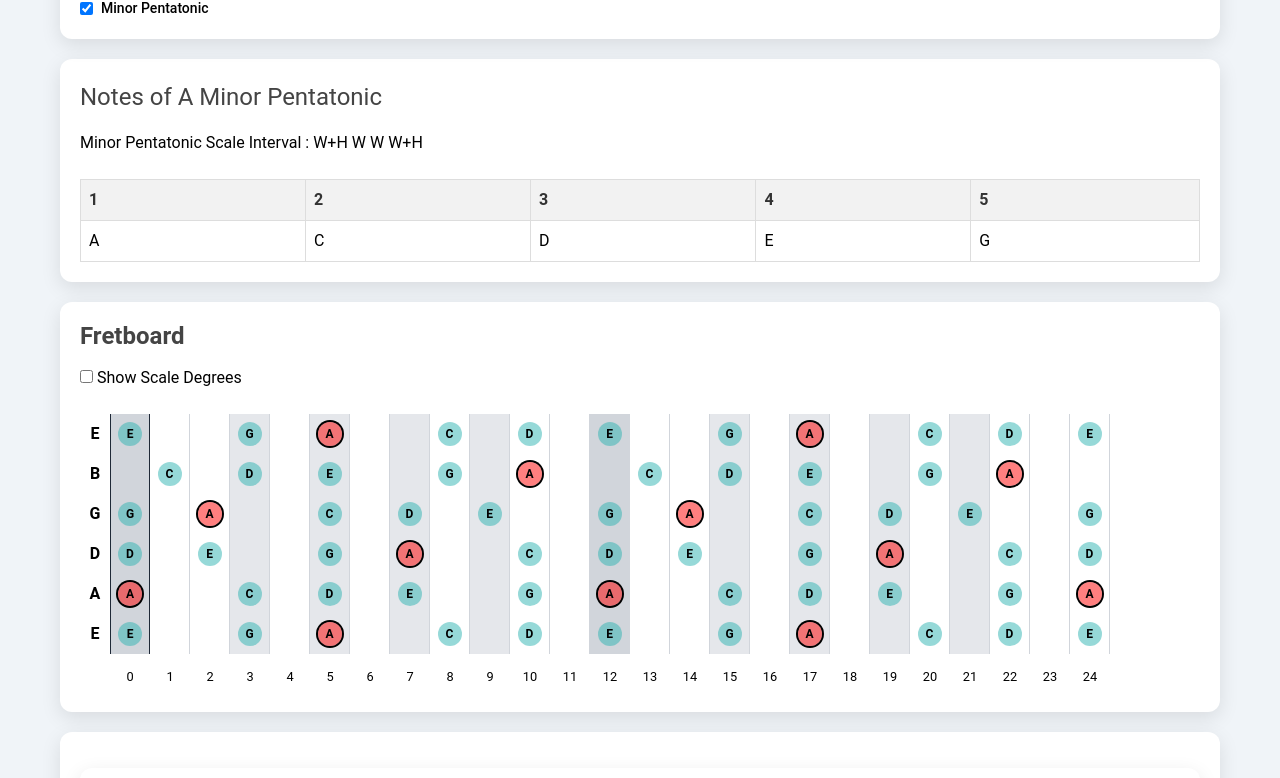
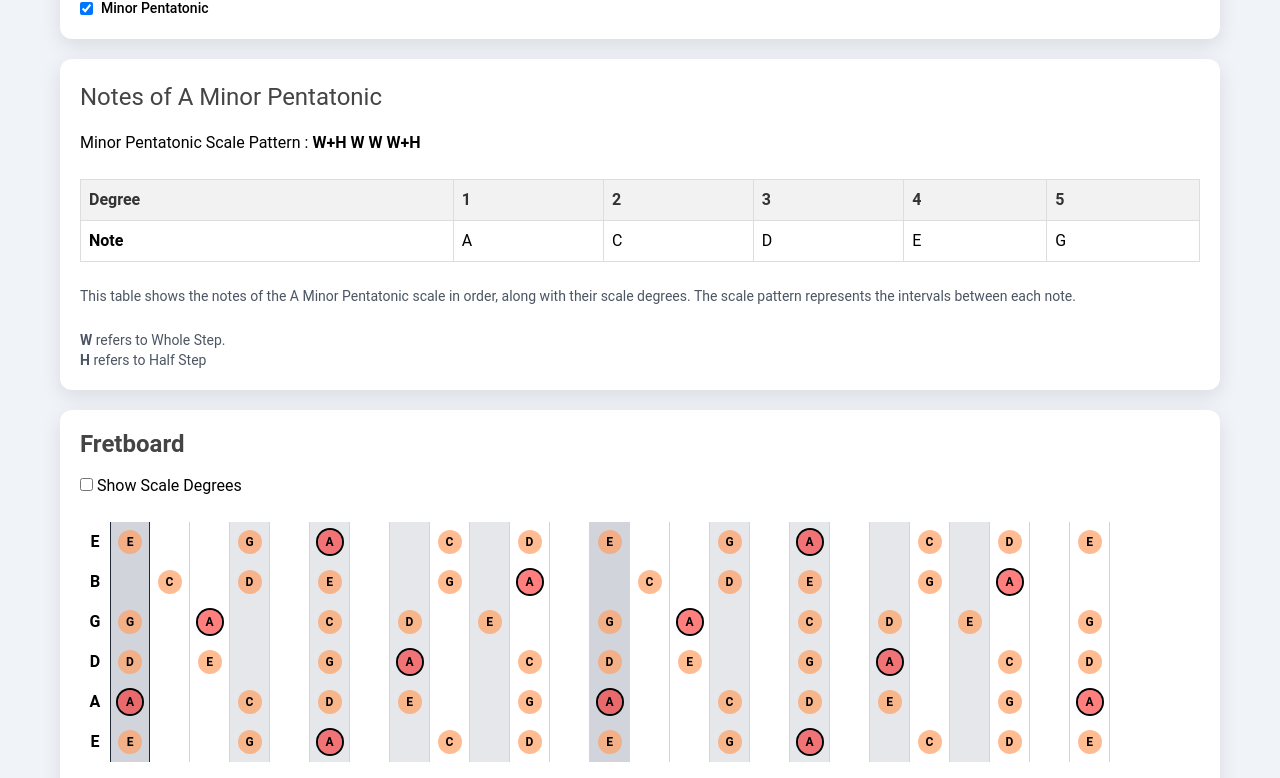
Before and after one commit to humandotlearning/guitar_visualiser, a React (Create React App) app: page / in a window 1280 px wide. Shown: the part 667-1445 px from the top of the page. Built offline with nearby package versions, Linux system fonts and the light colour scheme.

Commit message:
+ minute UI improvements

```diff
--- a/src/components/Fretboard.jsx
+++ b/src/components/Fretboard.jsx
@@ -20,7 +20,7 @@ const FretboardNote = ({ note, fret, stringIndex, isRoot, selectedScale, showSca
       {isInScale && (
         <div
           className={`absolute top-1/2 left-1/2 transform -translate-x-1/2 -translate-y-1/2 w-6 h-6 rounded-full flex items-center justify-center text-xs font-bold ${isRoot ? 'ring-2 ring-black' : ''}`}
-          style={{ backgroundColor: isRoot ? 'rgba(255, 0, 0, 0.5)' : 'rgba(49, 181, 178, 0.51)' }}
+          style={{ backgroundColor: isRoot ? 'rgba(255, 0, 0, 0.5)' : 'rgba(255, 159, 100, 0.7)' }}
         >
           {showScaleDegrees ? scaleDegree : note}
         </div>
--- a/src/components/ScaleNotes.jsx
+++ b/src/components/ScaleNotes.jsx
@@ -12,11 +12,12 @@ const ScaleNotes = ({ rootNote, selectedScale }) => {
   return (
     <div>
       <h2>Notes of {rootNote} {selectedScale.name} </h2>
-      <h3> {selectedScale.name} Scale Interval  :  {scalePattern}</h3>
+      <h3> {selectedScale.name} Scale Pattern  :  <b>{scalePattern}</b></h3>
       <br></br>
       <table className="table-auto">
         <thead>
           <tr>
+          <th className="border p-2">Degree</th>
             {scaleNotes.map((note, index) => (
               <th key={index}>{index + 1}</th>
             ))}
@@ -24,12 +25,22 @@ const ScaleNotes = ({ rootNote, selectedScale }) => {
         </thead>
         <tbody>
           <tr>
+          <td className="border p-2 font-medium"><b>Note</b></td>
             {scaleNotes.map((note, index) => (
               <td key={index}>{note}</td>
             ))}
           </tr>
         </tbody>
-      </table>
+      </table><br/>
+      <p className="text-sm text-gray-600">
+        This table shows the notes of the {rootNote} {selectedScale.name} scale in order,
+        along with their scale degrees. The scale pattern represents the intervals between each note.
+      </p>
+      <br/>
+      <p className="text-sm text-gray-600">
+        <b>W </b> refers to Whole Step.<br/>
+        <b>H </b> refers to Half Step
+      </p>
     </div>
   );
 };
```
